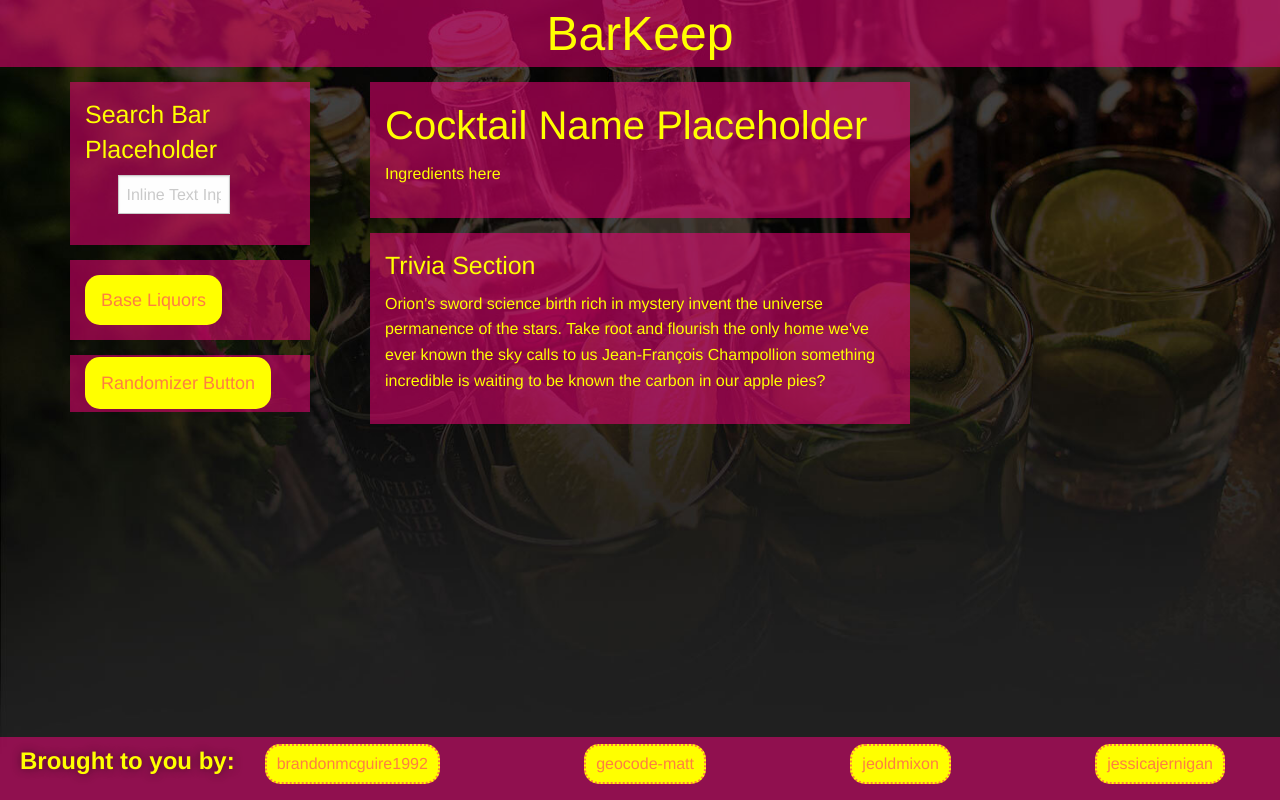
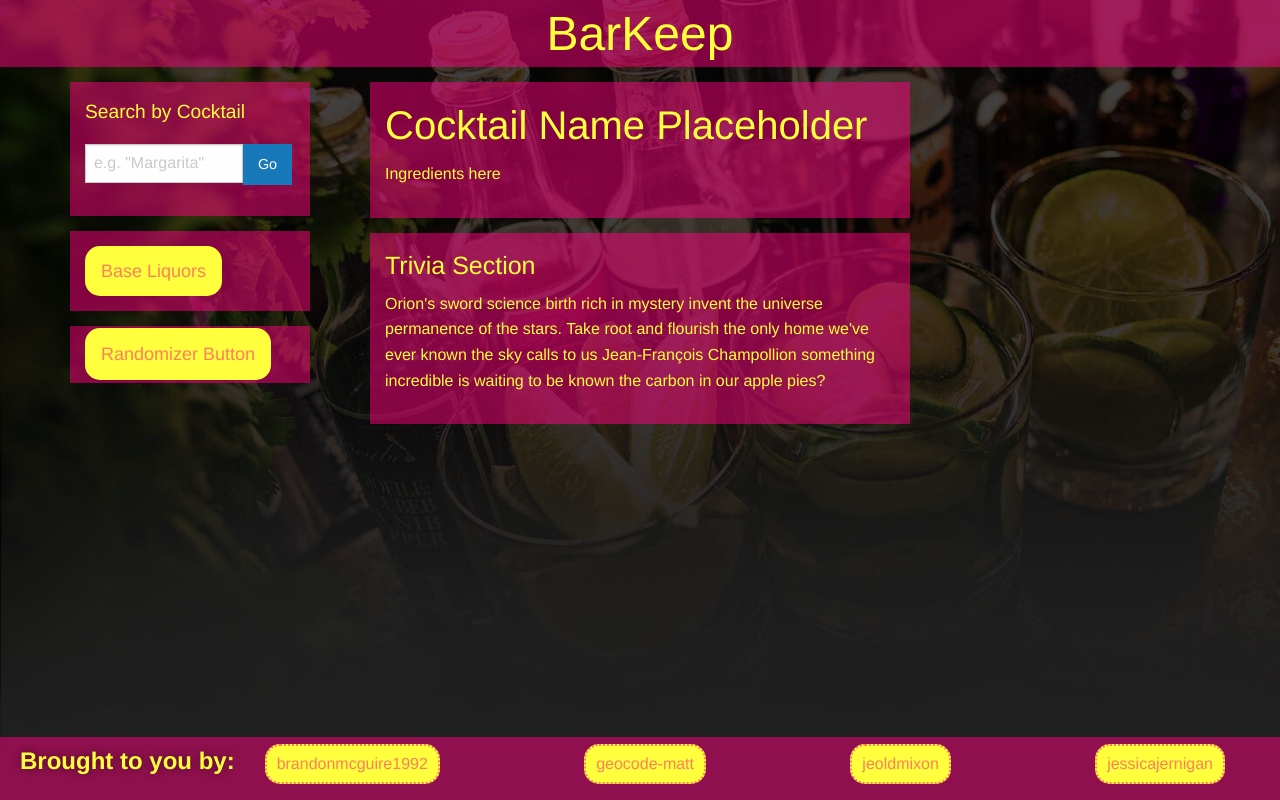
Before and after one commit to jessicajernigan/team5-project-1, a plain HTML site: page index.html in a window 1280 px wide. Drawn offline with nearby package versions, Linux system fonts and the light colour scheme; no server answers.

Commit message:
restyling search bar -- added submit button

```diff
--- a/assets/css/style.css
+++ b/assets/css/style.css
@@ -14,7 +14,7 @@
 /* Set variables. */
 
 :root {
-    --text: #FFFF00;
+    --text: #ffff3d;
     --box: rgba(255, 0, 127, .5);
     --background: #00ccff;
 }
@@ -124,6 +124,10 @@ footer nav ul li a:hover {
     padding: 15px;
 }
 
+.search-prompt {
+    font-size: 1.2em;
+}
+
 #youtube {
     display: none;
 }
--- a/index.html
+++ b/index.html
@@ -24,23 +24,28 @@
             <div class="row large-uncollapse align-justify">
                 <div class="large-3 columns">
                     <div class="column-container">
-                        <h4>Search Bar Placeholder</h4>
-                        <div>
-                            <form class="entry">
-                                <div class="row">
-                                    <div class="small-8">
-                                        <div class="row">
-                                            <div class="small-3 columns">
-                                                <label for="right-label" class="right"></label>
-                                            </div>
-                                            <div class="small-9 columns">
-                                                <input type="text" id="drink-search" placeholder="Inline Text Input">
-                                            </div>
+                        <p class="search-prompt">Search by Cocktail</p>
+
+                        <form class="entry">
+                            <div class="row">
+                                <div class="column">
+                                    <div class="row collapse postfix-round">
+                                        <div class="small-9 columns">
+                                            <input type="text" placeholder='e.g. "Margarita"'>
+                                        </div>
+                                        <div class="small-3 columns">
+                                            <button type="submit" id="drink-search" class="button postfix">Go</button>
                                         </div>
                                     </div>
                                 </div>
-                            </form>
-                        </div>
+
+
+                                <!-- <div class="column">
+                                    <input type="text" id="drink-search" placeholder='e.g. "Margarita"'>
+                                </div> -->
+                            </div>
+                        </form>
+
                     </div>
 
                     <div class="column-container dropdown">
@@ -50,6 +55,8 @@
                             <a href="#">Link 2</a>
                             <a href="#">Link 3</a>
                         </div>
+
+
                         <!--<ul class="vertical menu accordion-menu" data-accordion-menu>
                             <li>
                               <a href="#">Item 1</a>
@@ -66,6 +73,7 @@
                         <a href="#" id="random-btn" class="btn">Randomizer Button</a>
                     </div>
                 </div>
+
                 <div class="large-6 large-center columns">
                     <article class="column-container">
                         <h2 id="cocktail-name-main">
@@ -86,6 +94,7 @@
                         <p class="video-description"></p>
                     </div>
                 </div>
+            </div>
             </div>
         </main>
     </section>
```
